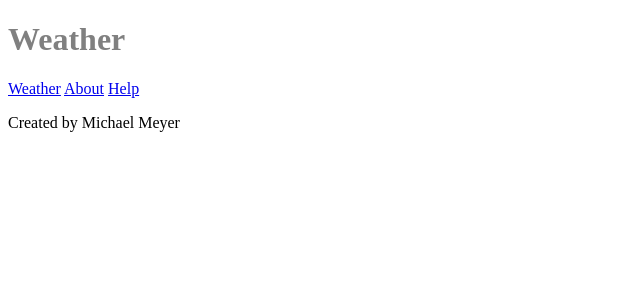
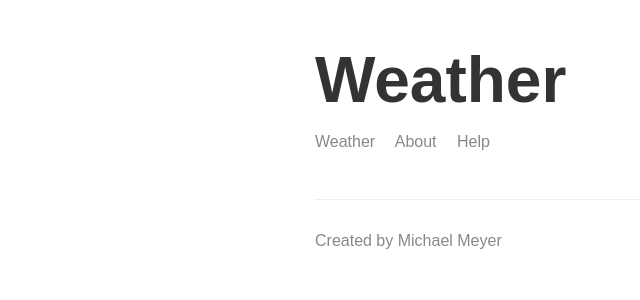
Before and after one commit to michaelmeyer26/node-course, a Node server app: page / in a window 1280 px wide. Shown: the top 300 px of the page, without its empty margins (0-640 px from the left). Run offline with Node 20, Linux system fonts and the light colour scheme; some libraries are stand-ins or nearby versions.

Commit message:
added some initial styling to the page

```diff
--- a/web-server/public/css/styles.css
+++ b/web-server/public/css/styles.css
@@ -1,7 +1,30 @@
-h1 {
-    color: grey;
+body {
+    color: #333333;
+    font-family: Arial, Helvetica, sans-serif;
+    max-width: 650px;
+    margin: 0 auto;
+    padding: 0 16px;
 }
 
-img {
-    width: 250px;
+footer {
+    color: #888888;
+    border-top: 1px solid #eeeeee;
+    margin-top: 16px;
+    padding: 16px 0;
 }
+
+header {
+    margin-top: 16px;
+    margin-bottom: 48px;
+}
+
+h1 {
+    font-size: 64px;
+    margin-bottom: 16px;
+}
+
+header a {
+    color: #888888;
+    margin-right: 16px;
+    text-decoration: none;
+}
--- a/web-server/templates/partials/header.hbs
+++ b/web-server/templates/partials/header.hbs
@@ -1,7 +1,7 @@
-<h1>{{title}}</h1>
+<header>
+    <h1>{{title}}</h1>
 
-<div>
     <a href="/">Weather</a>
     <a href="/about">About</a>
     <a href="/help">Help</a>
-</div>
+</header>
```
